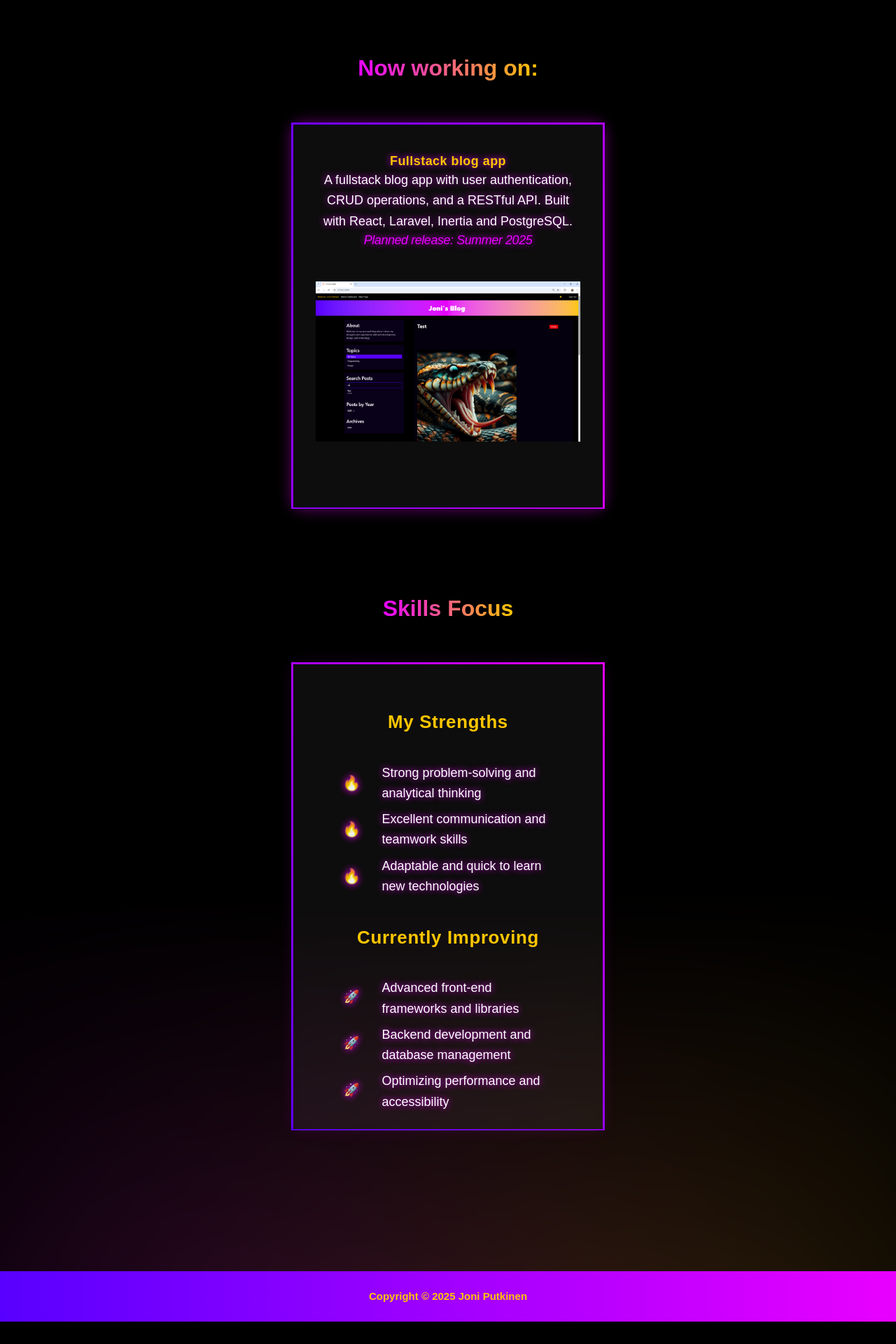
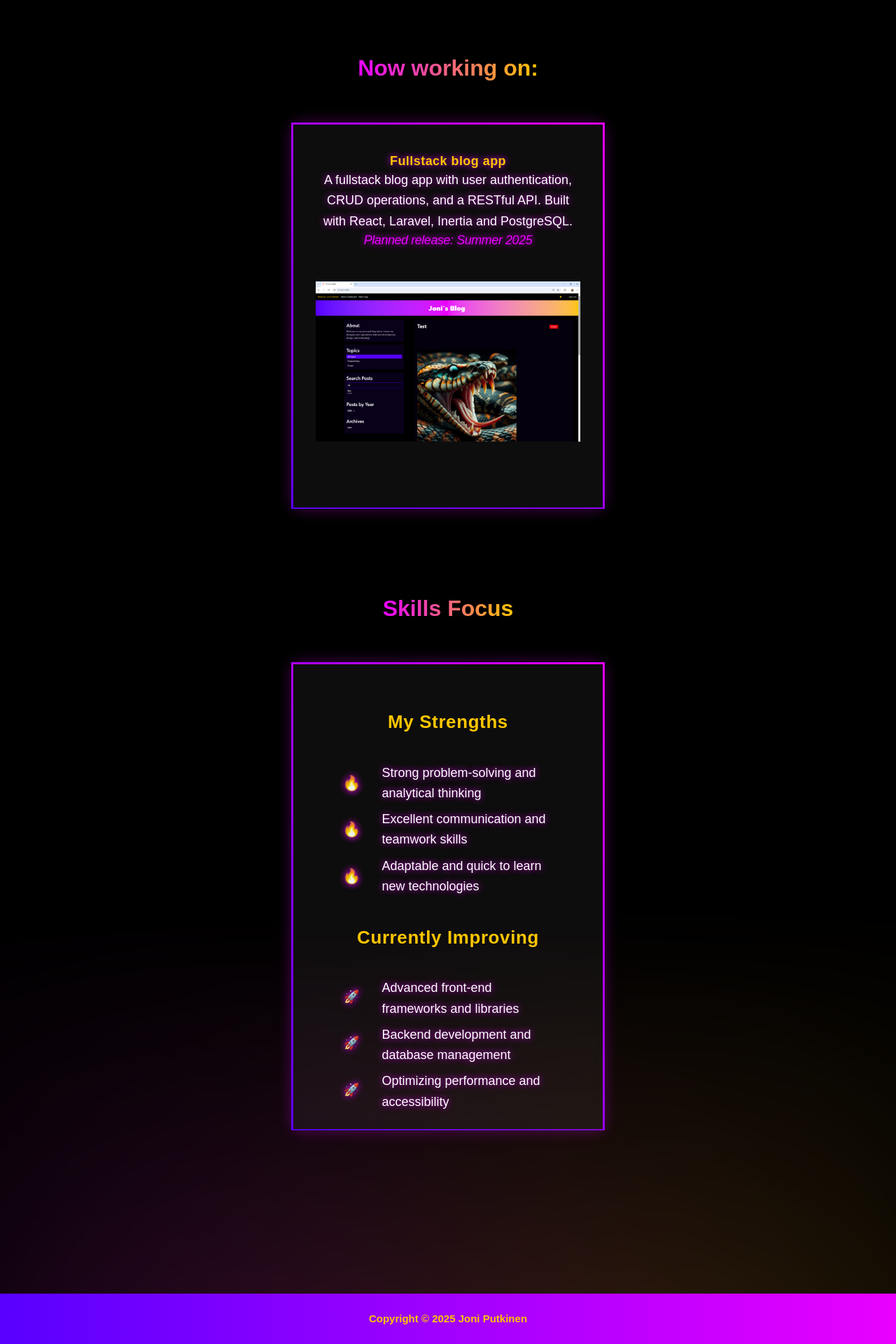
Before and after one commit to Eyesore123/portfolio2, a React (Vite) app: page /projects in a window 1280 px wide. Shown: the part 4711-6631 px from the top of the page at 70% size. Before the commit the page ends 6599 px from the top, so only its background shows below. Built offline with nearby package versions, Linux system fonts and the light colour scheme.

Commit message:
small fixes

```diff
--- a/src/components/NowWorkingOn.jsx
+++ b/src/components/NowWorkingOn.jsx
@@ -28,7 +28,7 @@ export default function NowWorkingOn() {
 
             <h2 className='gradienttext text-2xl !mb-14'>{t("nowworkingon.header")}:</h2>
 
-            <div className='relative bg-[var(--transparent)] border border-bg-gradient-to-r from-[#5800ff] to-[#e900ff] rounded-2xl !px-8 !py-10 shadow-[0_0_20px_rgba(233,0,255,0.4)] w-full max-w-md backdrop-blur-sm animate-border-glitch'>
+            <div className='relative bg-[var(--transparent)] border border-bg-gradient-to-r from-[#5800ff] to-[#e900ff] rounded-2xl !px-8 !py-10 shadow-[0_0_20px_rgba(233,0,255,0.3)] w-full max-w-md backdrop-blur-sm animate-border-glitch'>
 
                 <p className='text-[var(--text-color2)] text-xl font-bold tracking-wide mb-3 text-shadow'>
                     {t("nowworkingon.projectTitle")}
@@ -41,7 +41,7 @@ export default function NowWorkingOn() {
                 </p>
                 <img src='/blog.png' alt="Blog" className='w-full object-scale-down rounded !mb-2 !h-80 hover:cursor-pointer' onClick={(event) => handleImageClick(event)} />
 
-                <style jsx>{`
+                <style>{`
                     @keyframes border-glitch {
                     0% { border-image-source: linear-gradient(45deg, #5800ff, #e900ff); }
                     25% { border-image-source: linear-gradient(135deg, #5800ff, #e900ff); }
@@ -57,7 +57,7 @@ export default function NowWorkingOn() {
                     }
 
                     .text-shadow {
-                    text-shadow: 2px 2px 4px rgba(0, 0, 0, 0.4), 0 0 10px rgba(233, 0, 255, 1);
+                    text-shadow: 2px 2px 4px rgba(0, 0, 0, 0.3), 0 0 10px rgba(233, 0, 255, 1);
                     }
                 `}</style>
             </div>
--- a/src/components/SkillsFocus.jsx
+++ b/src/components/SkillsFocus.jsx
@@ -7,11 +7,11 @@ export default function SkillsFocus() {
 
   return (
     <section className='flex flex-row justify-center items-center !pt-0 !mt-0'>
-      <div className='!mt-10 !pb-22 !mb-20 !pl-6 !pr-6 flex flex-col justify-center items-center text-center'>
+      <div className='!mt-10 !pb-30 !mb-20 !pl-6 !pr-6 flex flex-col justify-center items-center text-center'>
 
         <h2 className='gradienttext text-2xl !mb-14'>{t('skillsfocus.header')}</h2>
 
-        <div className='relative bg-[var(--transparent)] border border-bg-gradient-to-r from-[#5800ff] to-[#e900ff] rounded-2xl !p-6 shadow-[0_0_20px_rgba(233,0,255,0.10)] w-full max-w-md backdrop-blur-sm animate-border-glitch'>
+        <div className='relative bg-[var(--transparent)] border border-bg-gradient-to-r from-[#5800ff] to-[#e900ff] rounded-2xl !p-6 shadow-[0_0_20px_rgba(233,0,255,0.3)] w-full max-w-md backdrop-blur-sm animate-border-glitch'>
 
           <h5 className='text-[var(--text-color2)] text-xl font-bold tracking-wide !mb-10 !mt-10'>
             {t('skillsfocus.strengthstitle')}
@@ -49,7 +49,7 @@ export default function SkillsFocus() {
             </li>
           </ul>
 
-          <style jsx>{`
+          <style>{`
             @keyframes border-glitch {
               0% { border-image-source: linear-gradient(45deg, #5800ff, #e900ff); }
               25% { border-image-source: linear-gradient(135deg, #5800ff, #e900ff); }
@@ -103,7 +103,7 @@ export default function SkillsFocus() {
             }
 
             .text-shadow {
-              text-shadow: 2px 2px 4px rgba(0, 0, 0, 0.10), 0 0 10px rgba(233, 0, 255, 1);
+              text-shadow: 2px 2px 4px rgba(0, 0, 0, 0.3), 0 0 10px rgba(233, 0, 255, 1);
             }
           `}</style>
 
```
